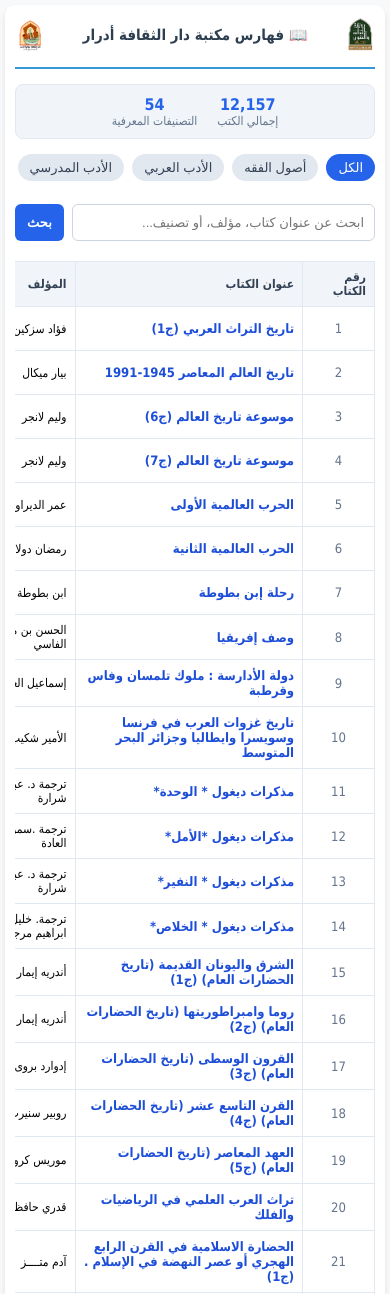
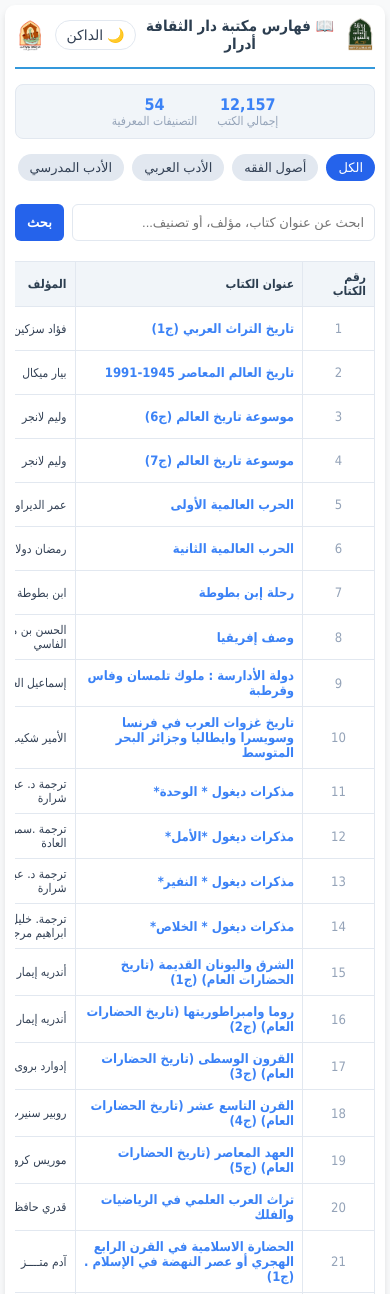
Before and after one commit to fourssan-design/libmca, a FastAPI app: page / in a window 390 px wide. Shown: the top 1294 px of the page. Run offline with FastAPI, Linux system fonts and the light colour scheme; data comes from the database, SQL or seed files in the repository.

Commit message:
Implement theming with CSS variables and dark mode toggle
Refactor CSS to use CSS variables for theming and improve responsiveness. Update HTML structure to include a dark mode toggle button.

```diff
--- a/templates/index.html
+++ b/templates/index.html
@@ -5,53 +5,83 @@
     <meta name="viewport" content="width=device-width, initial-scale=1.0">
     <title>فهارس مكتبة دار الثقافة</title>
     <style>
-        body { font-family: Tahoma, sans-serif; background-color: #f8f9fa; margin: 0; padding: 10px; direction: rtl; }
-        .container { max-width: 1000px; margin: auto; background: white; padding: 15px; border-radius: 10px; box-shadow: 0 4px 6px rgba(0,0,0,0.1); }
+        :root {
+            --bg-color: #f8f9fa;
+            --container-bg: #ffffff;
+            --text-color: #334155;
+            --title-color: #2c3e50;
+            --border-color: #e2e8f0;
+            --stats-bg: #f1f5f9;
+            --chip-bg: #e2e8f0;
+            --chip-text: #334155;
+            --table-header: #f1f5f9;
+            --table-hover: #f8fafc;
+        }
+
+        [data-theme="dark"] {
+            --bg-color: #0f172a;
+            --container-bg: #1e293b;
+            --text-color: #e2e8f0;
+            --title-color: #f8fafc;
+            --border-color: #334155;
+            --stats-bg: #0f172a;
+            --chip-bg: #334155;
+            --chip-text: #f8fafc;
+            --table-header: #0f172a;
+            --table-hover: #273548;
+        }
+
+        body { font-family: Tahoma, sans-serif; background-color: var(--bg-color); color: var(--text-color); margin: 0; padding: 10px; direction: rtl; transition: background 0.3s, color 0.3s; }
+        .container { max-width: 1000px; margin: auto; background: var(--container-bg); padding: 15px; border-radius: 10px; box-shadow: 0 4px 6px rgba(0,0,0,0.1); transition: background 0.3s; }
 
         /* ترويسة الصفحة والشعارات */
         .header-section { display: flex; align-items: center; justify-content: space-between; border-bottom: 2px solid #3498db; padding-bottom: 12px; margin-bottom: 15px; }
         .header-section img { height: 50px; width: auto; max-width: 100px; object-fit: contain; }
         .header-title { text-align: center; flex: 1; padding: 0 5px; }
-        .header-title h1 { color: #2c3e50; margin: 0; font-size: 18px; }
+        .header-title h1 { color: var(--title-color); margin: 0; font-size: 18px; }
+
+        /* زر الوضع الداكن */
+        .theme-toggle-btn { background: none; border: 1px solid var(--border-color); color: var(--text-color); padding: 6px 10px; border-radius: 20px; cursor: pointer; font-size: 14px; transition: background 0.2s; }
+        .theme-toggle-btn:hover { background-color: var(--chip-bg); }
 
         /* شريط الإحصائيات العامة */
-        .stats-bar { display: flex; justify-content: center; gap: 20px; background-color: #f1f5f9; padding: 10px; border-radius: 8px; margin-bottom: 15px; border: 1px solid #e2e8f0; }
+        .stats-bar { display: flex; justify-content: center; gap: 20px; background-color: var(--stats-bg); padding: 10px; border-radius: 8px; margin-bottom: 15px; border: 1px solid var(--border-color); }
         .stat-item { text-align: center; }
-        .stat-num { font-size: 16px; font-weight: bold; color: #2563eb; }
-        .stat-label { font-size: 12px; color: #64748b; }
+        .stat-num { font-size: 16px; font-weight: bold; color: #3b82f6; }
+        .stat-label { font-size: 12px; color: #94a3b8; }
 
         /* شريط التصنيفات التفاعلي */
         .categories-bar { display: flex; gap: 8px; overflow-x: auto; padding-bottom: 8px; margin-bottom: 15px; white-space: nowrap; scrollbar-width: thin; }
-        .category-chip { background-color: #e2e8f0; color: #334155; padding: 6px 12px; border-radius: 20px; font-size: 13px; cursor: pointer; border: none; transition: background 0.2s; }
+        .category-chip { background-color: var(--chip-bg); color: var(--chip-text); padding: 6px 12px; border-radius: 20px; font-size: 13px; cursor: pointer; border: none; transition: background 0.2s; }
         .category-chip:hover, .category-chip.active { background-color: #2563eb; color: white; }
 
         .search-container { display: flex; gap: 8px; margin-bottom: 15px; }
-        .search-box { flex: 1; padding: 12px; font-size: 14px; border: 1px solid #cbd5e1; border-radius: 6px; outline: none; }
+        .search-box { flex: 1; padding: 12px; font-size: 14px; background-color: var(--container-bg); color: var(--text-color); border: 1px solid var(--border-color); border-radius: 6px; outline: none; }
         .search-btn { padding: 0 16px; background-color: #2563eb; color: white; border: none; border-radius: 6px; font-size: 14px; cursor: pointer; font-weight: bold; }
         .search-btn:hover { background-color: #1d4ed8; }
 
-        /* جدول البيانات مع دعم التمرير للأجهزة الصغيرة */
+        /* جدول البيانات */
         .table-responsive { width: 100%; overflow-x: auto; }
-        table { width: 100%; border-collapse: collapse; margin-top: 5px; background: white; min-width: 600px; }
-        th, td { border: 1px solid #e2e8f0; padding: 10px; text-align: right; font-size: 14px; }
-        th { background-color: #f1f5f9; color: #334155; font-weight: bold; }
-        .book-title { font-weight: bold; color: #1d4ed8; font-size: 15px; }
-        .book-num { color: #64748b; font-size: 13px; text-align: center; }
+        table { width: 100%; border-collapse: collapse; margin-top: 5px; background: var(--container-bg); min-width: 600px; }
+        th, td { border: 1px solid var(--border-color); padding: 10px; text-align: right; font-size: 14px; color: var(--text-color); }
+        th { background-color: var(--table-header); color: var(--title-color); font-weight: bold; }
+        tr:hover { background-color: var(--table-hover); }
+        .book-title { font-weight: bold; color: #3b82f6; font-size: 15px; }
+        .book-num { color: #94a3b8; font-size: 13px; text-align: center; }
 
         .reserve-btn { background-color: #10b981; color: white; border: none; padding: 6px 12px; border-radius: 4px; cursor: pointer; font-size: 13px; font-weight: bold; }
         .reserve-btn:hover { background-color: #059669; }
 
         /* نافذة الحجز المنبثقة (Modal) */
-        .modal { display: none; position: fixed; z-index: 1000; left: 0; top: 0; width: 100%; height: 100%; background-color: rgba(0,0,0,0.5); align-items: center; justify-content: center; padding: 10px; box-sizing: border-box; }
-        .modal-content { background-color: white; padding: 20px; border-radius: 8px; width: 100%; max-width: 380px; box-shadow: 0 4px 8px rgba(0,0,0,0.2); }
-        .modal-content h3 { margin-top: 0; color: #2c3e50; text-align: center; font-size: 18px; }
-        .modal-content input { width: 100%; padding: 10px; margin: 6px 0 12px 0; border: 1px solid #cbd5e1; border-radius: 4px; box-sizing: border-box; font-size: 14px; }
+        .modal { display: none; position: fixed; z-index: 1000; left: 0; top: 0; width: 100%; height: 100%; background-color: rgba(0,0,0,0.6); align-items: center; justify-content: center; padding: 10px; box-sizing: border-box; }
+        .modal-content { background-color: var(--container-bg); color: var(--text-color); padding: 20px; border-radius: 8px; width: 100%; max-width: 380px; box-shadow: 0 4px 8px rgba(0,0,0,0.3); }
+        .modal-content h3 { margin-top: 0; color: var(--title-color); text-align: center; font-size: 18px; }
+        .modal-content input { width: 100%; padding: 10px; margin: 6px 0 12px 0; background-color: var(--container-bg); color: var(--text-color); border: 1px solid var(--border-color); border-radius: 4px; box-sizing: border-box; font-size: 14px; }
         .modal-actions { display: flex; gap: 10px; margin-top: 10px; }
         .modal-actions button { flex: 1; padding: 10px; border: none; border-radius: 4px; font-weight: bold; cursor: pointer; font-size: 14px; }
         .btn-submit { background-color: #2563eb; color: white; }
-        .btn-cancel { background-color: #e2e8f0; color: #334155; }
+        .btn-cancel { background-color: var(--chip-bg); color: var(--chip-text); }
 
-        /* تصميم استجابة للشاشات الصغيرة */
         @media (max-width: 600px) {
             body { padding: 5px; }
             .container { padding: 10px; }
@@ -64,15 +94,18 @@
         }
     </style>
 </head>
-<body>
+<body data-theme="light">
     <div class="container">
-        <!-- ترويسة تضم الشعارات وعنوان الموقع -->
+        <!-- ترويسة تضم الشعارات وعنوان الموقع مع زر الوضع الداكن -->
         <div class="header-section">
             <img src="/static/ministre.png" alt="شعار الوزارة" onerror="this.style.display='none'">
             <div class="header-title">
                 <h1>📖 فهارس مكتبة دار الثقافة أدرار</h1>
             </div>
-            <img src="/static/mca.png" alt="شعار دار الثقافة" onerror="this.style.display='none'">
+            <div style="display: flex; align-items: center; gap: 10px;">
+                <button class="theme-toggle-btn" id="themeToggleBtn" onclick="toggleTheme()">🌙 الداكن</button>
+                <img src="/static/mca.png" alt="شعار دار الثقافة" onerror="this.style.display='none'">
+            </div>
         </div>
 
         <!-- شريط الإحصائيات العامة -->
@@ -131,13 +164,13 @@
     <div id="reserveModal" class="modal">
         <div class="modal-content">
             <h3>طلب حجز كتاب</h3>
-            <p id="modalBookTitle" style="font-weight: bold; color: #1d4ed8; text-align: center; font-size: 13px; margin-bottom: 10px;"></p>
+            <p id="modalBookTitle" style="font-weight: bold; color: #3b82f6; text-align: center; font-size: 13px; margin-bottom: 10px;"></p>
             <input type="hidden" id="modalBookId">
-            <label style="font-size: 12px; color: #64748b;">الاسم الكامل:</label>
+            <label style="font-size: 12px; color: #94a3b8;">الاسم الكامل:</label>
             <input type="text" id="userName" placeholder="أدخل اسمك الكريم">
-            <label style="font-size: 12px; color: #64748b;">رقم الهاتف:</label>
+            <label style="font-size: 12px; color: #94a3b8;">رقم الهاتف:</label>
             <input type="text" id="userPhone" placeholder="أدخل رقم هاتفك للتواصل">
-            <label style="font-size: 12px; color: #64748b;">تاريخ الاستلام المطلوب:</label>
+            <label style="font-size: 12px; color: #94a3b8;">تاريخ الاستلام المطلوب:</label>
             <input type="date" id="reserveDate">
 
             <div class="modal-actions">
@@ -148,7 +181,12 @@
     </div>
 
     <script>
+        // تفعيل الوضع الداكن المحفوظ مسبقاً
         window.onload = function() {
+            let savedTheme = localStorage.getItem('theme') || 'light';
+            document.body.setAttribute('data-theme', savedTheme);
+            updateThemeButtonText(savedTheme);
+
             fetch('/api/stats')
                 .then(response => response.json())
                 .then(data => {
@@ -165,6 +203,23 @@
                     });
                 });
         };
+
+        function toggleTheme() {
+            let currentTheme = document.body.getAttribute('data-theme');
+            let newTheme = currentTheme === 'light' ? 'dark' : 'light';
+            document.body.setAttribute('data-theme', newTheme);
+            localStorage.setItem('theme', newTheme);
+            updateThemeButtonText(newTheme);
+        }
+
+        function updateThemeButtonText(theme) {
+            let btn = document.getElementById('themeToggleBtn');
+            if (theme === 'dark') {
+                btn.innerText = '☀️ الفاتح';
+            } else {
+                btn.innerText = '🌙 الداكن';
+            }
+        }
 
         function openReserveModal(bookId, bookTitle) {
             document.getElementById('modalBookId').value = bookId;
```
